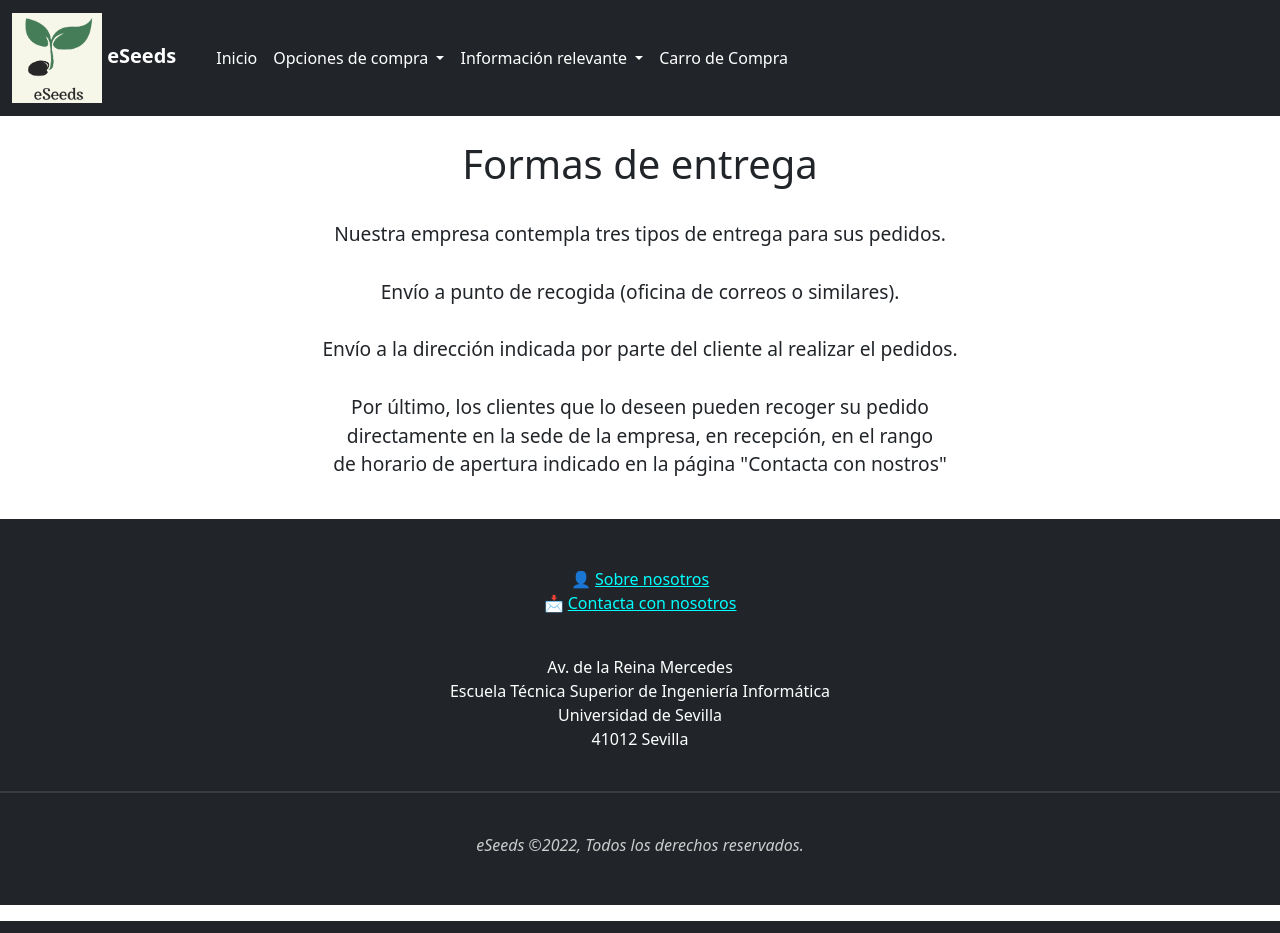
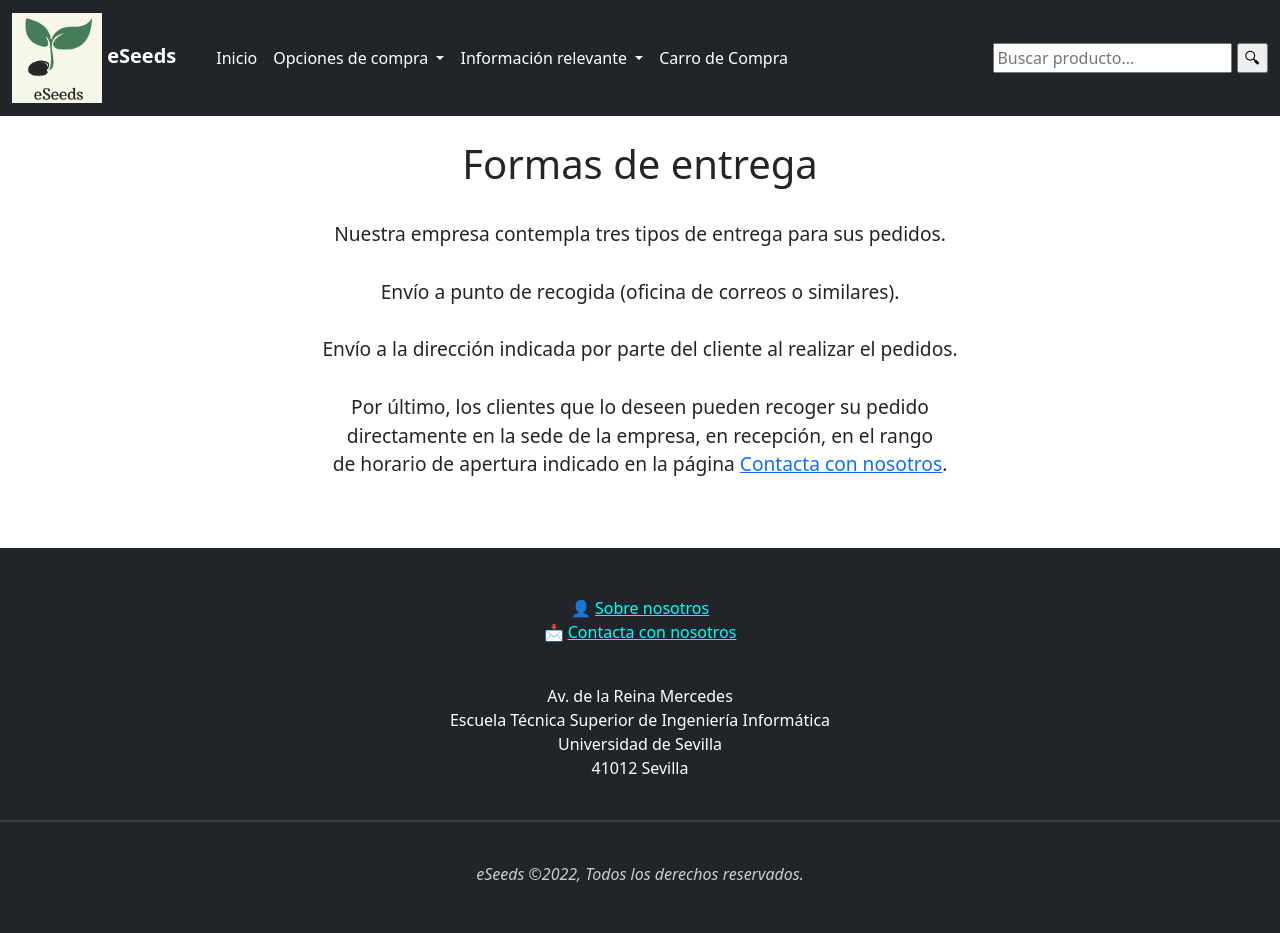
Before and after one commit to horgarler/eSeeds, a Django app: page /entrega/ in a window 1280 px wide. Shown: the top 933 px of the page. Run offline with Django 4.2, Linux system fonts and the light colour scheme.

Commit message:
Buscador finalizado y arreglos

```diff
--- a/eSeeds/templates/base.html
+++ b/eSeeds/templates/base.html
@@ -73,6 +73,12 @@
 
                 </div>
 
+                <!-- Buscador de productos -->
+                <form action="../catalogo/" method="GET">
+                    <input type="text" name="buscar" value="{{ query|escape }}" placeholder="Buscar producto...">
+                    <input type="submit" value="🔍︎">
+                </form>
+
             </div>
         </nav>
 
--- a/eSeeds/templates/catalogo.html
+++ b/eSeeds/templates/catalogo.html
@@ -13,6 +13,7 @@
     </head>
 
     <body>
+
         <div class="container">
 
             <div class="row">
--- a/eSeeds/templates/entrega.html
+++ b/eSeeds/templates/entrega.html
@@ -20,7 +20,7 @@
                 <br>
                 Por último, los clientes que lo deseen pueden recoger su pedido <br>
                 directamente en la sede de la empresa, en recepción, en el rango <br>
-                de horario de apertura indicado en la página "Contacta con nostros"
+                de horario de apertura indicado en la página <a href="../contacto">Contacta con nosotros</a>.<br><br>
             </p>
         </div>
         <br>
--- a/eSeeds/views.py
+++ b/eSeeds/views.py
@@ -2,7 +2,7 @@ from django.shortcuts import render
 from django.views.generic import TemplateView
 from django.http import Http404
 from django.shortcuts import get_object_or_404, redirect, render
-
+from django.db.models import Q
 from eSeeds.models import *
 from eSeeds.carro import *
 
@@ -10,7 +10,14 @@ def home(request):
     return render(request, 'home.html')
 
 def catalogo(request):
+    busqueda = request.GET.get("buscar")
     productos = Producto.objects.all()
+
+    if busqueda:
+        productos = Producto.objects.filter(
+            Q(nombre__icontains = busqueda) |
+            Q(descripcion__icontains = busqueda)
+        ).distinct()
     return render(request, 'catalogo.html', {'productos':productos})
     #esto devuelve todos los productos de la base de datos (para el catalogo)
 
```
Also changed, not shown: db.sqlite3.
